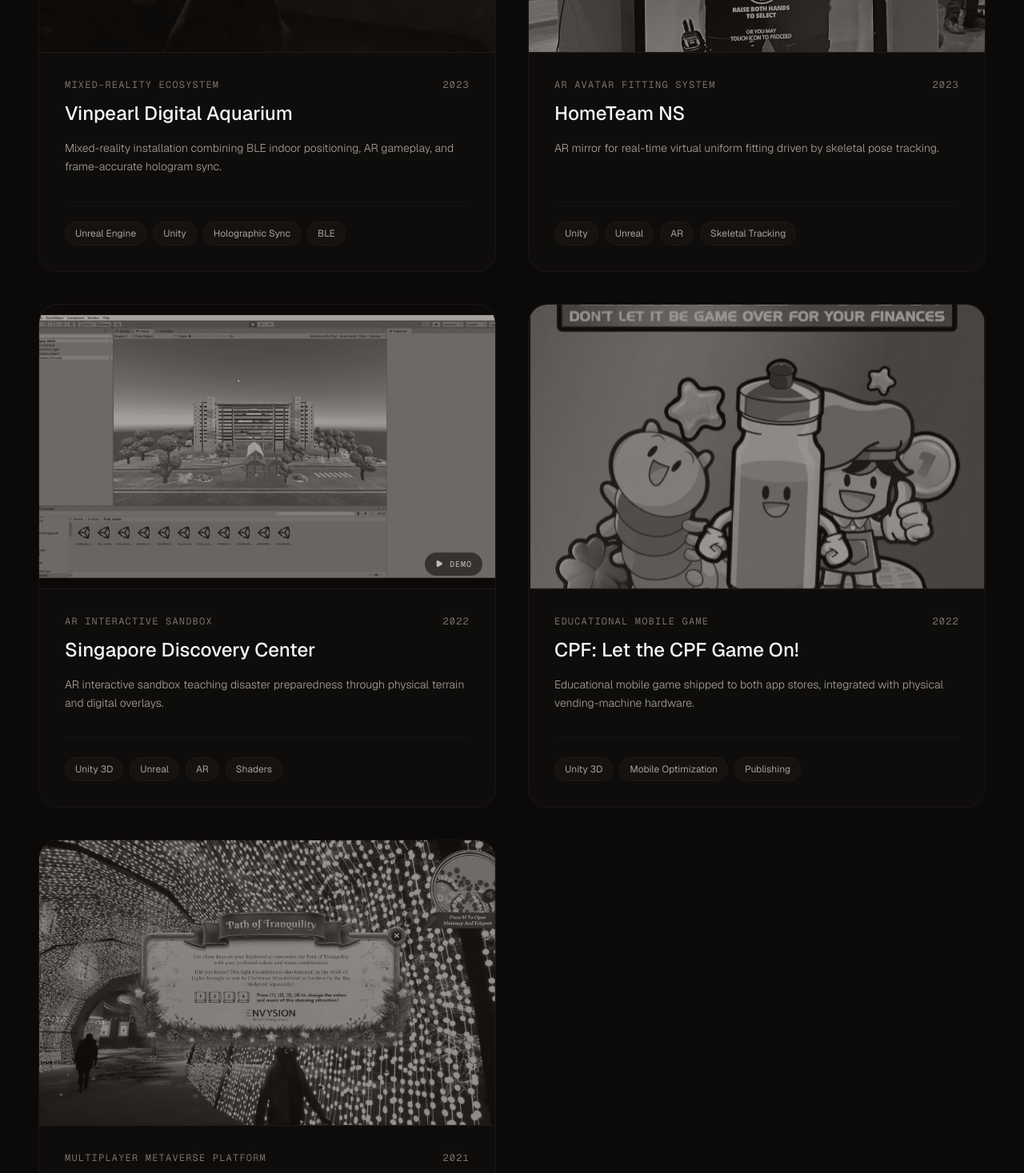
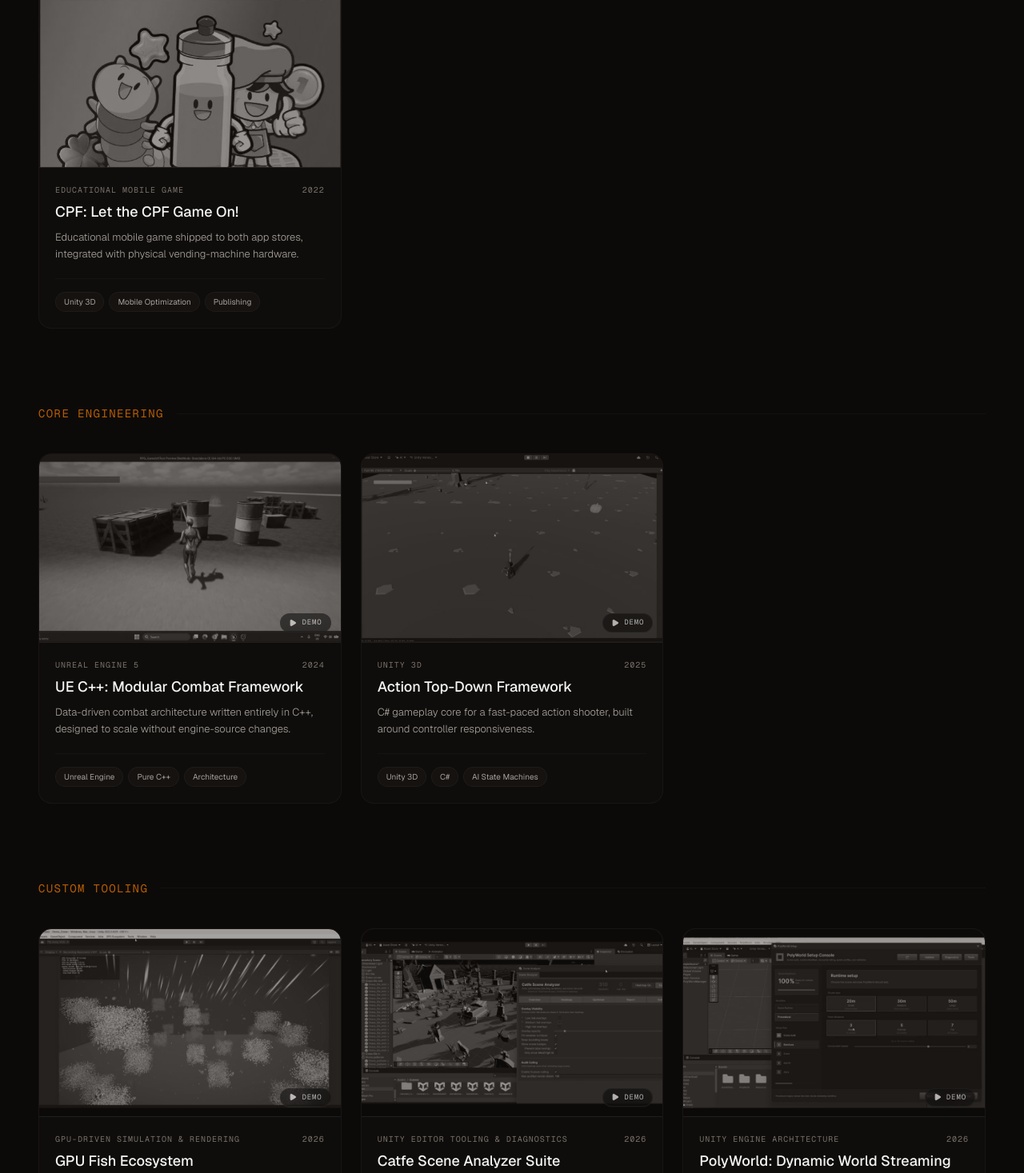
Before and after one commit to tuanka1904/tuanka1904.github.io, a Next.js app: page / in a window 1280 px wide. Shown: the part 3094-4561 px from the top of the page at 80% size. Built offline with nearby package versions, Linux system fonts and the light colour scheme.

Commit message:
feat: add GPU Fish Ecosystem project to Custom Tooling

```diff
--- a/src/components/Projects.jsx
+++ b/src/components/Projects.jsx
@@ -10,6 +10,22 @@
     {
         categoryTitle: "Studio Works",
         projects: [
+            {
+                title: "Seal of Exorcism",
+                subtitle: "Action Roguelike Game",
+                date: "2025",
+                tags: ["Unreal Engine", "C++", "Core Optimization", "Steam"],
+                description: "Owned core systems and performance for a high-entity-count action roguelike headed to Steam.",
+                fullDescription: "Core technical owner for systems and performance on a fast-paced action roguelike. Built high-performance gameplay systems, kept 500+ concurrent entities within frame budget, and structured framework modules for reuse across projects.",
+                bulletPoints: [
+                    { title: "Core Gameplay Systems", desc: "High-throughput projectile combat with object pooling, boss mechanics driven by phase-based state machines, and enemy AI on behavior trees with dynamic difficulty scaling." },
+                    { title: "System Optimization & Profiling", desc: "Profiled and resolved CPU-bound bottlenecks across gameplay ticks — 500+ concurrent entities sustained via spatial partitioning, LOD cascading, and tick-rate throttling." },
+                    { title: "Reusable Framework Modules", desc: "Decoupled, interface-driven C++ modules (damage pipeline, ability slots, status effects) designed for cross-project reuse without source modification." }
+                ],
+                role: "Core Systems Engineer",
+                timeline: "Upcoming Steam Release",
+                video: "/videos/ue5-topdown.mp4"
+            },
             {
                 title: "Mobile Game Framework",
                 subtitle: "Casual Mechanics Playground",
@@ -28,22 +44,6 @@
                 video: "/videos/mobile-game-framework.mp4"
             },
             {
-                title: "Seal of Exorcism",
-                subtitle: "Action Roguelike Game",
-                date: "2025",
-                tags: ["Unreal Engine", "C++", "Core Optimization", "Steam"],
-                description: "Owned core systems and performance for a high-entity-count action roguelike headed to Steam.",
-                fullDescription: "Core technical owner for systems and performance on a fast-paced action roguelike. Built high-performance gameplay systems, kept 500+ concurrent entities within frame budget, and structured framework modules for reuse across projects.",
-                bulletPoints: [
-                    { title: "Core Gameplay Systems", desc: "High-throughput projectile combat with object pooling, boss mechanics driven by phase-based state machines, and enemy AI on behavior trees with dynamic difficulty scaling." },
-                    { title: "System Optimization & Profiling", desc: "Profiled and resolved CPU-bound bottlenecks across gameplay ticks — 500+ concurrent entities sustained via spatial partitioning, LOD cascading, and tick-rate throttling." },
-                    { title: "Reusable Framework Modules", desc: "Decoupled, interface-driven C++ modules (damage pipeline, ability slots, status effects) designed for cross-project reuse without source modification." }
-                ],
-                role: "Core Systems Engineer",
-                timeline: "Upcoming Steam Release",
-                video: "/videos/ue5-topdown.mp4"
-            },
-            {
                 title: "Vinpearl Digital Aquarium",
                 subtitle: "Mixed-Reality Ecosystem",
                 date: "2023",
@@ -60,19 +60,20 @@
                 images: ["/images/vinpearl-1.jpg", "/images/vinpearl-2.jpg"]
             },
             {
-                title: "HomeTeam NS",
-                subtitle: "AR Avatar Fitting System",
-                date: "2023",
-                tags: ["Unity", "Unreal", "AR", "Skeletal Tracking"],
-                description: "AR mirror for real-time virtual uniform fitting driven by skeletal pose tracking.",
-                fullDescription: "An AR mirror experience using real-time skeletal pose estimation to map and align virtual uniform meshes onto users as they move.",
+                title: "Christmas Wonderland Metaverse",
+                subtitle: "Multiplayer Metaverse Platform",
+                date: "2021",
+                tags: ["Unreal Engine", "Node.js", "Multiplayer", "Optimization"],
+                description: "Cross-platform multiplayer metaverse with live events, backed by a Node.js real-time server.",
+                fullDescription: "Real-time server architecture for live events and concurrent user synchronization across PC and mobile clients.",
                 bulletPoints: [
-                    { title: "Real-Time Skeletal Binding", desc: "Skeletal pose estimation maps virtual uniform meshes onto dynamic user poses with accurate joint-to-mesh binding." },
-                    { title: "Occlusion & Rendering Optimization", desc: "Occlusion handling and depth-sorting shaders keep rendering order correct between the physical user and virtual meshes." }
+                    { title: "Real-time Multiplayer Sync", desc: "Node.js WebSocket backend handling concurrent user state sync, shared-world RPCs, and live event broadcasting with sub-100ms latency." },
+                    { title: "Mobile Build Pipeline", desc: "UE mobile builds tuned for low-end Android/iOS — draw-call batching, texture streaming budgets, LOD tuning, and memory pooling to hold 30 FPS on min-spec hardware." },
+                    { title: "Interactive Gameplay Systems", desc: "Login flows, gacha reward systems, and a real-time minimap with dynamic POI tracking." }
                 ],
-                role: "Interactive & AR Engineer",
+                role: "Core Gameplay & Optimization",
                 timeline: "Completed",
-                images: ["/images/hometeam-1.jpg"]
+                images: ["/images/christmas-1.jpg", "/images/christmas-2.jpg"]
             },
             {
                 title: "Singapore Discovery Center",
@@ -88,6 +89,21 @@
                 role: "Technical Artist / AR Engineer",
                 timeline: "Completed",
                 video: "/videos/sg-discovery.mp4"
+            },
+            {
+                title: "HomeTeam NS",
+                subtitle: "AR Avatar Fitting System",
+                date: "2023",
+                tags: ["Unity", "Unreal", "AR", "Skeletal Tracking"],
+                description: "AR mirror for real-time virtual uniform fitting driven by skeletal pose tracking.",
+                fullDescription: "An AR mirror experience using real-time skeletal pose estimation to map and align virtual uniform meshes onto users as they move.",
+                bulletPoints: [
+                    { title: "Real-Time Skeletal Binding", desc: "Skeletal pose estimation maps virtual uniform meshes onto dynamic user poses with accurate joint-to-mesh binding." },
+                    { title: "Occlusion & Rendering Optimization", desc: "Occlusion handling and depth-sorting shaders keep rendering order correct between the physical user and virtual meshes." }
+                ],
+                role: "Interactive & AR Engineer",
+                timeline: "Completed",
+                images: ["/images/hometeam-1.jpg"]
             },
             {
                 title: "CPF: Let the CPF Game On!",
@@ -108,28 +124,28 @@
                     "/images/cpf-3.png",
                     "/images/cpf-4.png"
                 ]
-            },
-            {
-                title: "Christmas Wonderland Metaverse",
-                subtitle: "Multiplayer Metaverse Platform",
-                date: "2021",
-                tags: ["Unreal Engine", "Node.js", "Multiplayer", "Optimization"],
-                description: "Cross-platform multiplayer metaverse with live events, backed by a Node.js real-time server.",
-                fullDescription: "Real-time server architecture for live events and concurrent user synchronization across PC and mobile clients.",
-                bulletPoints: [
-                    { title: "Real-time Multiplayer Sync", desc: "Node.js WebSocket backend handling concurrent user state sync, shared-world RPCs, and live event broadcasting with sub-100ms latency." },
-                    { title: "Mobile Build Pipeline", desc: "UE mobile builds tuned for low-end Android/iOS — draw-call batching, texture streaming budgets, LOD tuning, and memory pooling to hold 30 FPS on min-spec hardware." },
-                    { title: "Interactive Gameplay Systems", desc: "Login flows, gacha reward systems, and a real-time minimap with dynamic POI tracking." }
-                ],
-                role: "Core Gameplay & Optimization",
-                timeline: "Completed",
-                images: ["/images/christmas-1.jpg", "/images/christmas-2.jpg"]
             }
         ]
     },
     {
         categoryTitle: "Core Engineering",
         projects: [
+            {
+                title: "UE C++: Modular Combat Framework",
+                subtitle: "Unreal Engine 5",
+                date: "2024",
+                tags: ["Unreal Engine", "Pure C++", "Architecture"],
+                description: "Data-driven combat architecture written entirely in C++, designed to scale without engine-source changes.",
+                fullDescription: "A resilient core logic framework in pure C++, designed for scalability in complex game environments without touching engine source.",
+                bulletPoints: [
+                    { title: "Object-Oriented AI Architecture", desc: "Polymorphic enemy spawning with shared base combat logic and specialized pursuit/aggro state machines driven by Behavior Trees." },
+                    { title: "Data-Driven Weapon Pipeline", desc: "DataAsset-driven weapon system with hot-swappable stat profiles linked to Animation Blueprints and Anim Notify-driven state transitions." },
+                    { title: "Unified Damage Interface", desc: "Decoupled IDamageable interface supports AI combat, environmental destruction, and projectiles through a single polymorphic dispatch." }
+                ],
+                role: "Core Engineer",
+                timeline: "Personal Prototype",
+                video: "/videos/combat-system.mp4"
+            },
             {
                 title: "Action Top-Down Framework",
                 subtitle: "Unity 3D",
@@ -145,28 +161,28 @@
                 role: "Lead Gameplay Engineer",
                 timeline: "Core System Setup",
                 video: "/videos/action-rpg.mp4"
-            },
-            {
-                title: "UE C++: Modular Combat Framework",
-                subtitle: "Unreal Engine 5",
-                date: "2024",
-                tags: ["Unreal Engine", "Pure C++", "Architecture"],
-                description: "Data-driven combat architecture written entirely in C++, designed to scale without engine-source changes.",
-                fullDescription: "A resilient core logic framework in pure C++, designed for scalability in complex game environments without touching engine source.",
-                bulletPoints: [
-                    { title: "Object-Oriented AI Architecture", desc: "Polymorphic enemy spawning with shared base combat logic and specialized pursuit/aggro state machines driven by Behavior Trees." },
-                    { title: "Data-Driven Weapon Pipeline", desc: "DataAsset-driven weapon system with hot-swappable stat profiles linked to Animation Blueprints and Anim Notify-driven state transitions." },
-                    { title: "Unified Damage Interface", desc: "Decoupled IDamageable interface supports AI combat, environmental destruction, and projectiles through a single polymorphic dispatch." }
-                ],
-                role: "Core Engineer",
-                timeline: "Personal Prototype",
-                video: "/videos/combat-system.mp4"
             }
         ]
     },
     {
         categoryTitle: "Custom Tooling",
         projects: [
+            {
+                title: "GPU Fish Ecosystem",
+                subtitle: "GPU-Driven Simulation & Rendering",
+                date: "2026",
+                tags: ["Compute Shader", "HLSL", "C#", "URP", "GPU-Driven Rendering"],
+                description: "Large-scale fish ecosystem in Unity URP, simulating and rendering 950,050 agents entirely on the GPU with zero game-thread overhead.",
+                fullDescription: "A massive-scale fish ecosystem simulation built for Unity URP. The entire simulation and rendering pipeline runs directly on the GPU, achieving high-fidelity interaction for 950,050 agents without GameObjects, MonoBehaviours, or synchronous readbacks on the hot path.",
+                bulletPoints: [
+                    { title: "GPU-Driven Simulation Pipeline", desc: "Runs the entire agent lifecycle — spatial hashing, counting sort, prefix sum, boid steering (separation/alignment/cohesion), and predator/prey behaviors between 3 distinct species — sequentially inside HLSL compute shaders." },
+                    { title: "Indirect Rendering & Culling", desc: "Performs GPU compaction for frustum culling and Level of Detail (LOD) selection. Renders the entire ecosystem using only 6 indirect draw calls (3 species × 2 LODs), avoiding cheap scale-to-zero vertex shader hacks." },
+                    { title: "Custom Ecosystem Designer", desc: "A dedicated Unity Editor window enabling live-apply parameter tuning, species configuration, and Vertex Animation Texture (VAT) baking directly in Play Mode, with structural rebuilds grouped into a clear rebuild button." }
+                ],
+                role: "GPU Engineer & System Architect",
+                timeline: "Completed (Demo Ocean)",
+                video: "/videos/gpu-ecosystem.mp4"
+            },
             {
                 title: "Catfe Scene Analyzer Suite",
                 subtitle: "Unity Editor Tooling & Diagnostics",
@@ -202,22 +218,6 @@
                 video: "/videos/polyworld-streaming.mp4"
             },
             {
-                title: "Advanced Workspace Manager",
-                subtitle: "Unity Editor Scripting",
-                date: "2026",
-                tags: ["Editor Scripting", "Workflow", "C#"],
-                description: "Editor-native utility that removes the friction of multi-scene workflows.",
-                fullDescription: "A custom GUI integration built natively into the Unity Editor to speed up navigation and layout management in multi-scene projects.",
-                bulletPoints: [
-                    { title: "Rapid Navigation", desc: "Quick-switch interface with automated visual snapshots of each scene." },
-                    { title: "Workspace Persistence", desc: "Layout management to save and restore window configurations per task." },
-                    { title: "Live Dependency Tracking", desc: "Real-time dependency analyzer to visualize and validate scene relationships." }
-                ],
-                role: "Tool Developer",
-                timeline: "Ongoing Tooling",
-                video: "/videos/scene-manager.mp4"
-            },
-            {
                 title: "AI-Powered Profiler",
                 subtitle: "Automated Remediation",
                 date: "2026",
@@ -249,6 +249,22 @@
                 role: "System Designer & Programmer",
                 timeline: "Completed (v1.2.0)",
                 video: "/videos/catfe-inventory.mp4"
+            },
+            {
+                title: "Advanced Workspace Manager",
+                subtitle: "Unity Editor Scripting",
+                date: "2026",
+                tags: ["Editor Scripting", "Workflow", "C#"],
+                description: "Editor-native utility that removes the friction of multi-scene workflows.",
+                fullDescription: "A custom GUI integration built natively into the Unity Editor to speed up navigation and layout management in multi-scene projects.",
+                bulletPoints: [
+                    { title: "Rapid Navigation", desc: "Quick-switch interface with automated visual snapshots of each scene." },
+                    { title: "Workspace Persistence", desc: "Layout management to save and restore window configurations per task." },
+                    { title: "Live Dependency Tracking", desc: "Real-time dependency analyzer to visualize and validate scene relationships." }
+                ],
+                role: "Tool Developer",
+                timeline: "Ongoing Tooling",
+                video: "/videos/scene-manager.mp4"
             }
         ]
     }
@@ -312,23 +328,23 @@
                     </a>
                 </div>
 
-                <div className="space-y-32">
+                <div className="space-y-24">
                     {projectCategories.map((category, catIdx) => (
                         <div key={catIdx}>
-                            <h3 className="text-amber-600/80 uppercase tracking-widest text-sm mb-12 font-mono flex items-center gap-4">
+                            <h3 className="text-amber-600/80 uppercase tracking-widest text-sm mb-10 font-mono flex items-center gap-4">
                                 <span>{category.categoryTitle}</span>
                                 <span className="h-px flex-grow bg-stone-800/30"></span>
                             </h3>
-                            <div className="grid md:grid-cols-2 gap-10">
+                            <div className="grid sm:grid-cols-2 lg:grid-cols-3 gap-6">
                                 {category.projects.map((p, idx) => (
                                     <motion.div
                                         key={idx}
                                         initial={{ opacity: 0, y: 20 }}
                                         whileInView={{ opacity: 1, y: 0 }}
                                         viewport={{ once: true, margin: "-50px" }}
-                                        transition={{ duration: 0.8, delay: idx * 0.1 }}
+                                        transition={{ duration: 0.8, delay: (idx % 3) * 0.1 }}
                                         onClick={() => setSelectedProject(p)}
-                                        className="group cursor-pointer flex flex-col bg-[#1c1917]/20 border border-stone-800/40 hover:border-stone-700 rounded-3xl overflow-hidden transition-all duration-500 hover:bg-[#1c1917]/40 hover:shadow-2xl hover:shadow-amber-900/5"
+                                        className="group cursor-pointer flex flex-col bg-[#1c1917]/20 border border-stone-800/40 hover:border-stone-700 rounded-2xl overflow-hidden transition-all duration-500 hover:bg-[#1c1917]/40 hover:shadow-2xl hover:shadow-amber-900/5"
                                     >
                                         <div className="w-full aspect-[16/10] bg-[#1c1917] overflow-hidden relative border-b border-stone-800/40">
                                             {p.video ? (
@@ -337,7 +353,7 @@
                                                         src={p.video}
                                                         className="w-full h-full object-cover opacity-60 group-hover:opacity-100 transition-all duration-700 mix-blend-luminosity group-hover:mix-blend-normal group-hover:scale-105"
                                                     />
-                                                    <div className="absolute bottom-4 right-4 flex items-center gap-2 text-[10px] uppercase tracking-widest font-mono text-stone-300 bg-stone-950/70 backdrop-blur px-3 py-1.5 rounded-full border border-stone-800/60 pointer-events-none opacity-80 group-hover:opacity-0 transition-opacity duration-500">
+                                                    <div className="absolute bottom-3 right-3 flex items-center gap-1.5 text-[9px] uppercase tracking-widest font-mono text-stone-300 bg-stone-950/70 backdrop-blur px-2.5 py-1 rounded-full border border-stone-800/60 pointer-events-none opacity-80 group-hover:opacity-0 transition-opacity duration-500">
                                                         <Play size={10} className="fill-current" /> Demo
                                                     </div>
                                                 </>
@@ -352,20 +368,23 @@
                                                 <div className="w-full h-full bg-[#1c1917]" />
                                             )}
                                         </div>
-                                        <div className="p-8 flex flex-col flex-grow">
-                                            <div className="text-stone-500 font-mono text-xs uppercase tracking-widest mb-3 flex justify-between">
-                                                <span>{p.subtitle}</span>
-                                                <span>{p.date}</span>
+                                        <div className="p-5 flex flex-col flex-grow">
+                                            <div className="text-stone-500 font-mono text-[10px] uppercase tracking-widest mb-2 flex justify-between gap-2">
+                                                <span className="truncate">{p.subtitle}</span>
+                                                <span className="shrink-0">{p.date}</span>
                                             </div>
-                                            <h4 className="text-2xl font-medium text-stone-100 mb-4 group-hover:text-amber-500 transition-colors">{p.title}</h4>
-                                            <p className="text-stone-400 font-light text-sm mb-8 leading-relaxed">{p.description}</p>
+                                            <h4 className="text-lg font-medium text-stone-100 mb-2 group-hover:text-amber-500 transition-colors leading-snug">{p.title}</h4>
+                                            <p className="text-stone-400 font-light text-[13px] mb-5 leading-relaxed line-clamp-3">{p.description}</p>
 
-                                            <div className="mt-auto flex flex-wrap gap-2 pt-6 border-t border-stone-800/30">
-                                                {p.tags.map(tag => (
-                                                    <span key={tag} className="text-xs text-stone-400 bg-stone-900/50 px-3 py-1.5 rounded-full border border-stone-800/50">
+                                            <div className="mt-auto flex flex-wrap gap-1.5 pt-4 border-t border-stone-800/30">
+                                                {p.tags.slice(0, 3).map(tag => (
+                                                    <span key={tag} className="text-[10px] text-stone-400 bg-stone-900/50 px-2.5 py-1 rounded-full border border-stone-800/50">
                                                         {tag}
                                                     </span>
                                                 ))}
+                                                {p.tags.length > 3 && (
+                                                    <span className="text-[10px] text-stone-500 px-1.5 py-1">+{p.tags.length - 3}</span>
+                                                )}
                                             </div>
                                         </div>
                                     </motion.div>
```
Also changed, not shown: public/posters/gpu-ecosystem.jpg (added), 1 other file (tests, documents, lock files or other folders).
